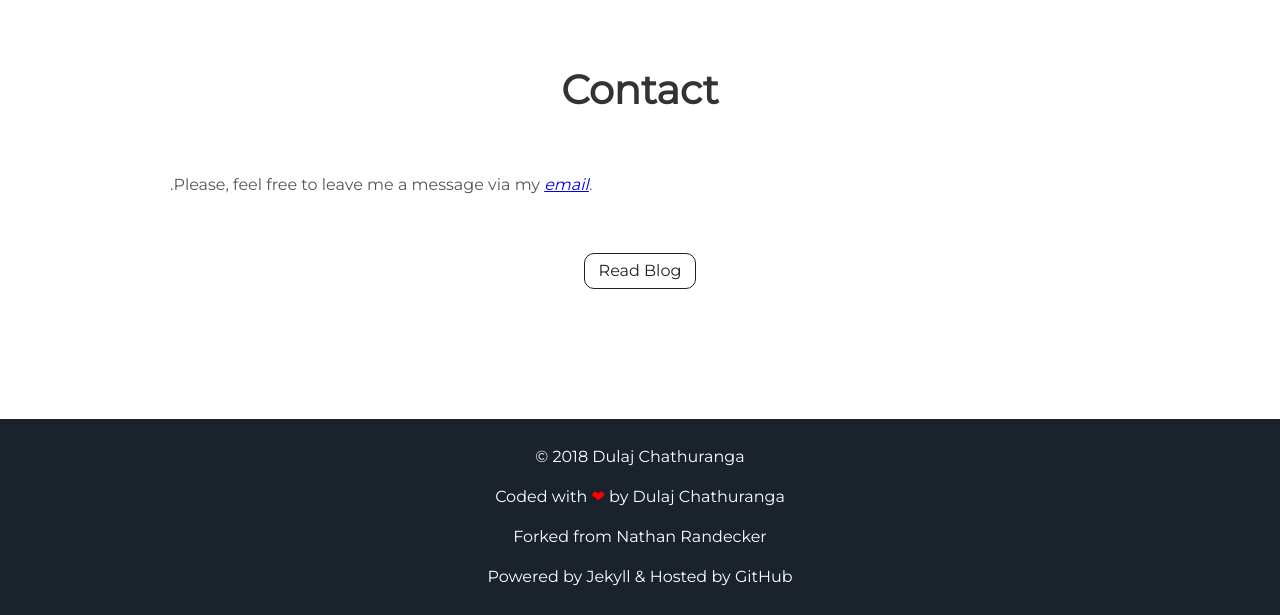
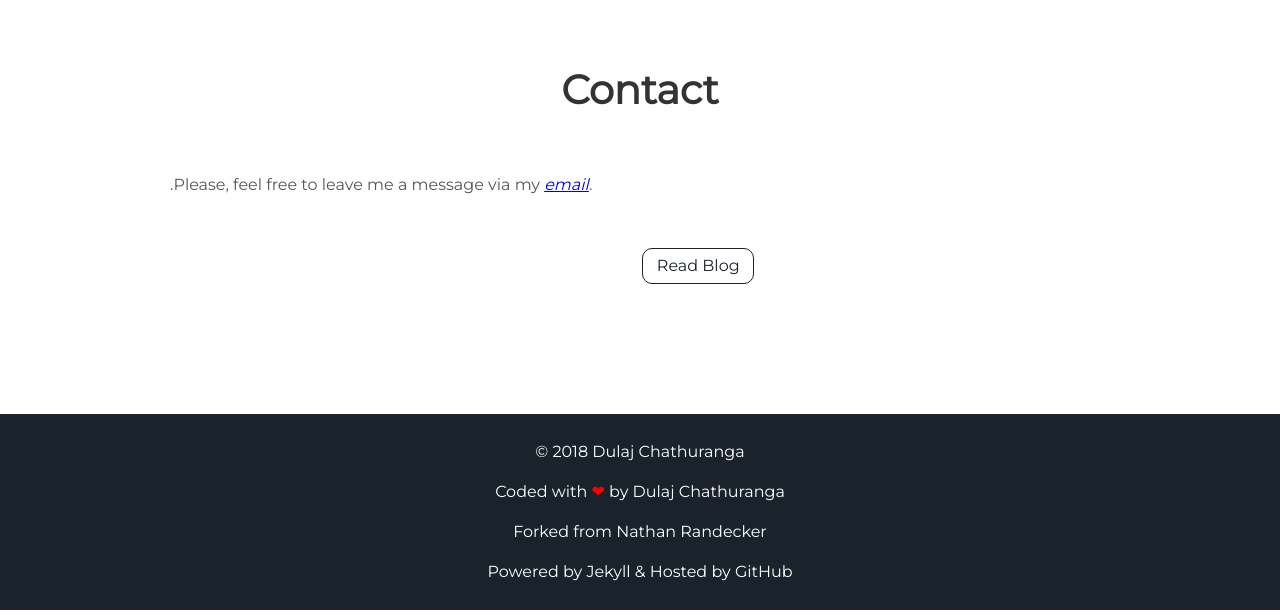
Before and after one commit to DulajChathuranga/dulajchathuranga.github.io, a Jekyll site: the page built from index.html, in a window 1280 px wide. Shown: the part 1546-2161 px from the top of the page. Built offline with Jekyll 4.4.1, drawn with Linux system fonts in a browser that asks for light colours.

Commit message:
Update projects.html

```diff
--- a/_includes/projects.html
+++ b/_includes/projects.html
@@ -10,8 +10,8 @@
 
 <div class="user-projects">
 
-
+  <div class="contents-right">
     <a class="project-link" href="#">Read Blog</a>
-
+  </div>
 
 </div>
```
